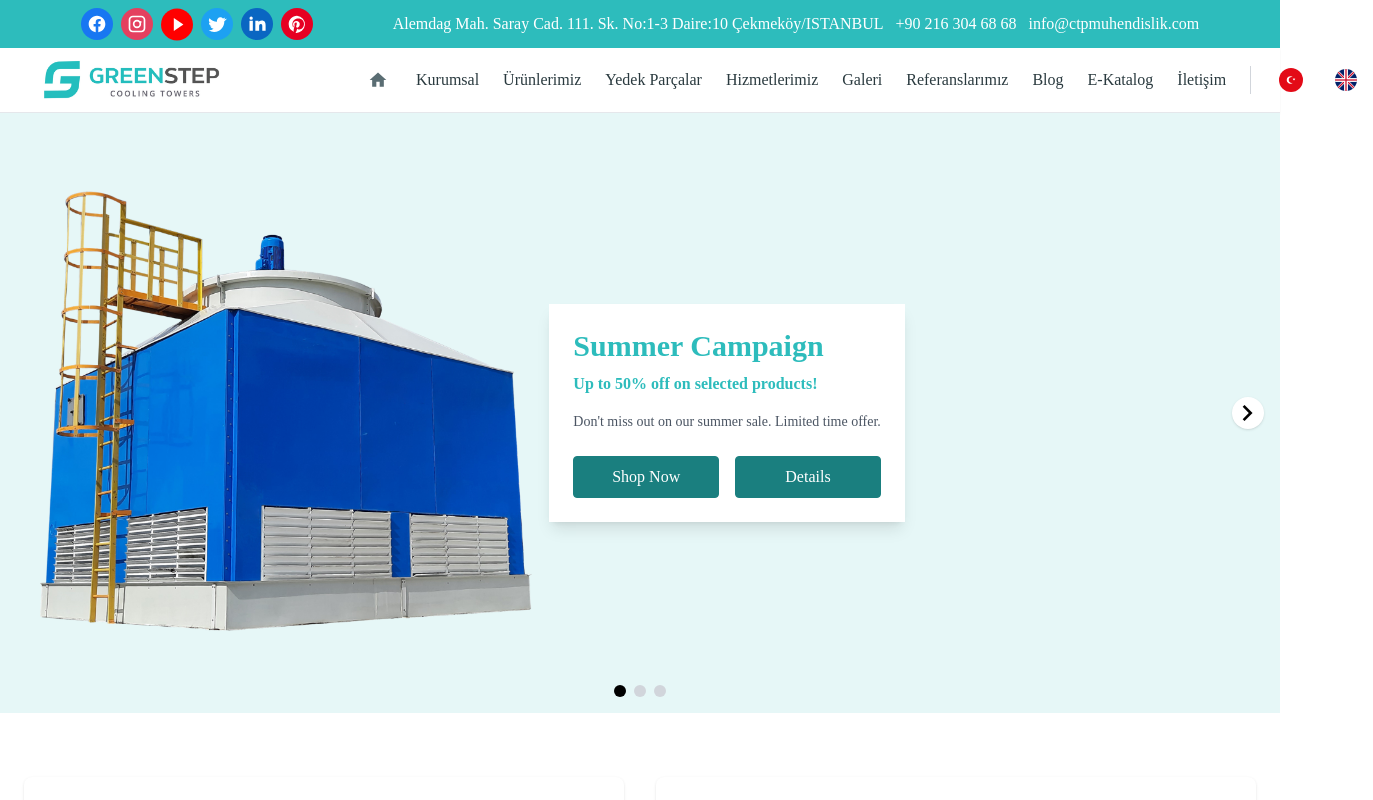
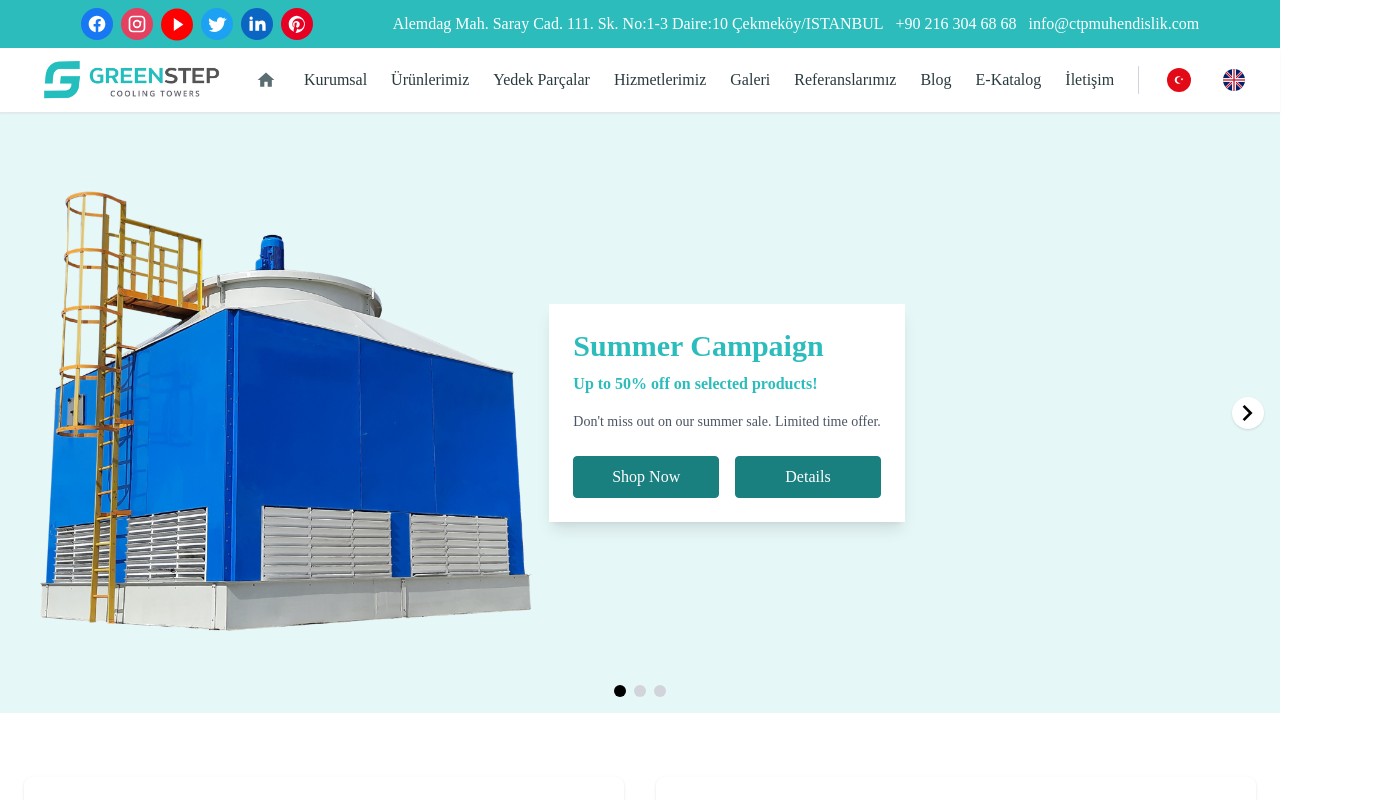
Before and after one commit to sambasoftwareuk/greenstep, a Next.js app: page / in a window 1280 px wide. Shown: the top 800 px of the page, 1373 px wide, since content can reach past the window. Built offline with nearby package versions, Linux system fonts and the light colour scheme.

Commit message:
navbar became sticky

```diff
--- a/app/_components/navbar.jsx
+++ b/app/_components/navbar.jsx
@@ -12,14 +12,14 @@ const Navbar = () => {
     <header className="w-full border-b bg-white shadow-sm">
       <nav className="flex items-center justify-between px-4 md:px-8 py-3 gap-2 max-w-full">
         {/* Logo */}
-        <div className="mr-28">
+        <div>
           <Link href="/">
             <LogoImage imageLink={Logo.imageLink} width={200} height={40} />
           </Link>
         </div>
 
         {/* Navigation Links */}
-        <div className="hidden md:flex flex-grow justify-center items-center ">
+        <div className="hidden xl:flex flex-grow justify-center items-center ">
           <IconOnlyButton icon={<Icon variant={Home} size={20} />} />
           {navLinks.map(({ label, href, className, dropdown }) => (
             <div key={label} className="relative group">
--- a/app/layout.jsx
+++ b/app/layout.jsx
@@ -33,16 +33,15 @@ export default function RootLayout({ children }) {
         className={`${geistSans.variable} ${geistMono.variable} ${merriweather.variable} antialiased`}
       >
         <AnnouncementBand />
-          <div className="hidden md:block">
+        <div className="hidden xl:block sticky top-0 z-50">
           <Navbar />
         </div>
-          <div className="block md:hidden">
+        <div className="block xl:hidden">
           <HamburgerMenu />
         </div>
 
         <main>{children}</main>
         <Footer />
-
       </body>
     </html>
   );
```
Lines whose indentation alone changed are shown as unchanged.
